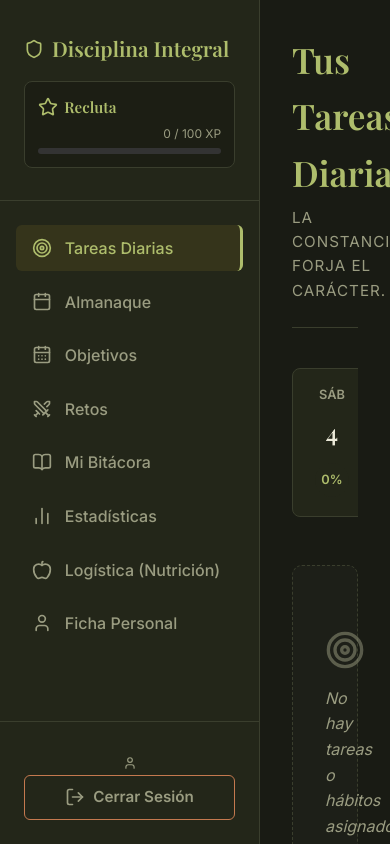
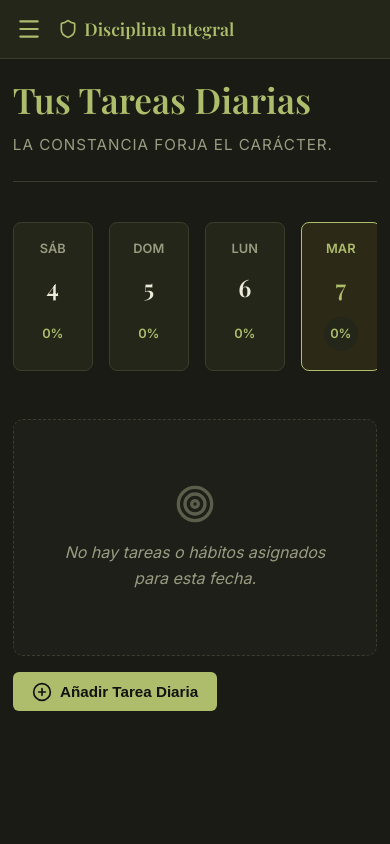
Before and after one commit to Wyll00/Habitos_Game, a Flask app: page / in a window 390 px wide. Run offline with Flask 3, Linux system fonts and the light colour scheme; the visitor is signed in with stand-in values (Sample User, id 1); data comes from the database, SQL or seed files in the repository; data that the repository does not hold is empty; some libraries are stand-ins or nearby versions.

Commit message:
Diseño responsivo para móvil
- Barra lateral convertida en cajón deslizante (hamburguesa) en pantallas <=820px
- Barra superior móvil con botón de menú, capa oscura y cierre al elegir sección
- Modales con scroll vertical y paddings reducidos en móvil
- El escritorio se mantiene igual

Co-Authored-By: Claude Opus 4.8 <noreply@anthropic.com>

```diff
--- a/static/css/style.css
+++ b/static/css/style.css
@@ -704,3 +704,97 @@ body {
 }
 .delete-btn:hover { color: var(--accent-burgundy); }
 .delete-btn .lucide { width: 18px; height: 18px; }
+
+/* ==================================
+   RESPONSIVE (móvil / tablet)
+=================================== */
+.mobile-topbar { display: none; }
+.sidebar-overlay { display: none; }
+
+@media (max-width: 820px) {
+    .app-layout {
+        flex-direction: column;
+        height: auto;
+        overflow: visible;
+    }
+
+    /* La barra lateral pasa a ser un cajón deslizante */
+    .sidebar {
+        position: fixed;
+        top: 0;
+        left: 0;
+        height: 100vh;
+        width: 78%;
+        max-width: 300px;
+        transform: translateX(-100%);
+        transition: transform 0.3s ease;
+        z-index: 1000;
+        overflow-y: auto;
+    }
+    .sidebar.open { transform: translateX(0); }
+
+    /* Capa oscura detrás del cajón abierto */
+    .sidebar-overlay {
+        display: block;
+        position: fixed;
+        inset: 0;
+        background: rgba(0, 0, 0, 0.5);
+        opacity: 0;
+        visibility: hidden;
+        transition: opacity 0.3s ease;
+        z-index: 999;
+    }
+    .sidebar-overlay.show { opacity: 1; visibility: visible; }
+
+    /* Barra superior con botón hamburguesa */
+    .mobile-topbar {
+        display: flex;
+        align-items: center;
+        gap: 0.8rem;
+        position: sticky;
+        top: 0;
+        z-index: 500;
+        margin: -1rem -1rem 1rem;
+        padding: 0.8rem 1rem;
+        background: var(--card-bg);
+        border-bottom: 1px solid var(--border-color);
+    }
+    .hamburger {
+        background: transparent;
+        border: none;
+        color: var(--accent-gold);
+        cursor: pointer;
+        display: flex;
+        padding: 0.2rem;
+    }
+    .hamburger .lucide { width: 26px; height: 26px; }
+    .mobile-title {
+        font-family: var(--font-serif);
+        color: var(--accent-gold);
+        font-size: 1.1rem;
+        display: flex;
+        align-items: center;
+        gap: 0.4rem;
+    }
+
+    .main-content {
+        padding: 1rem;
+        overflow-y: visible;
+    }
+    .container { max-width: 100%; }
+
+    /* Modales: que no se salgan en vertical y con menos relleno */
+    .modal-content {
+        padding: 1.5rem;
+        max-height: 88vh;
+        overflow-y: auto;
+    }
+    .close-btn { right: 1rem; top: 1rem; }
+}
+
+@media (max-width: 420px) {
+    .main-content { padding: 0.8rem; }
+    .calendar-grid { gap: 3px; }
+    .calendar-day-num { font-size: 0.72rem; }
+    .habit-name { font-size: 1rem; }
+}
--- a/static/js/main.js
+++ b/static/js/main.js
@@ -33,6 +33,20 @@ async function confirmDialog(title, text) {
     return r.isConfirmed;
 }
 
+// Menú lateral deslizante (móvil)
+function toggleSidebar() {
+    const sb = document.querySelector('.sidebar');
+    const ov = document.querySelector('.sidebar-overlay');
+    if (sb) sb.classList.toggle('open');
+    if (ov) ov.classList.toggle('show');
+}
+function closeSidebar() {
+    const sb = document.querySelector('.sidebar');
+    const ov = document.querySelector('.sidebar-overlay');
+    if (sb) sb.classList.remove('open');
+    if (ov) ov.classList.remove('show');
+}
+
 // Tabs navigation
 function switchTab(tabId) {
     document.querySelectorAll('.tab-content').forEach(content => {
@@ -49,6 +63,8 @@ function switchTab(tabId) {
         const btn = document.querySelector(`.nav-btn[onclick="switchTab('${tabId}')"]`);
         if(btn) btn.classList.add('active');
     }
+
+    closeSidebar(); // cerrar el menú lateral en móvil al cambiar de sección
 
     // Si se abre la pestaña de estadísticas, cargar los datos
     if (tabId === 'stats') {
--- a/templates/index.html
+++ b/templates/index.html
@@ -66,7 +66,12 @@
         </aside>
 
         <!-- CONTENIDO PRINCIPAL -->
+        <div class="sidebar-overlay" onclick="closeSidebar()"></div>
         <main class="main-content">
+            <div class="mobile-topbar">
+                <button class="hamburger" onclick="toggleSidebar()" aria-label="Abrir menú"><i data-lucide="menu"></i></button>
+                <span class="mobile-title"><i data-lucide="shield"></i> Disciplina Integral</span>
+            </div>
             <div class="container">
         <!-- SECCIÓN: HÁBITOS / TAREAS DIARIAS -->
         <div id="habits-section" class="tab-content active">
```
